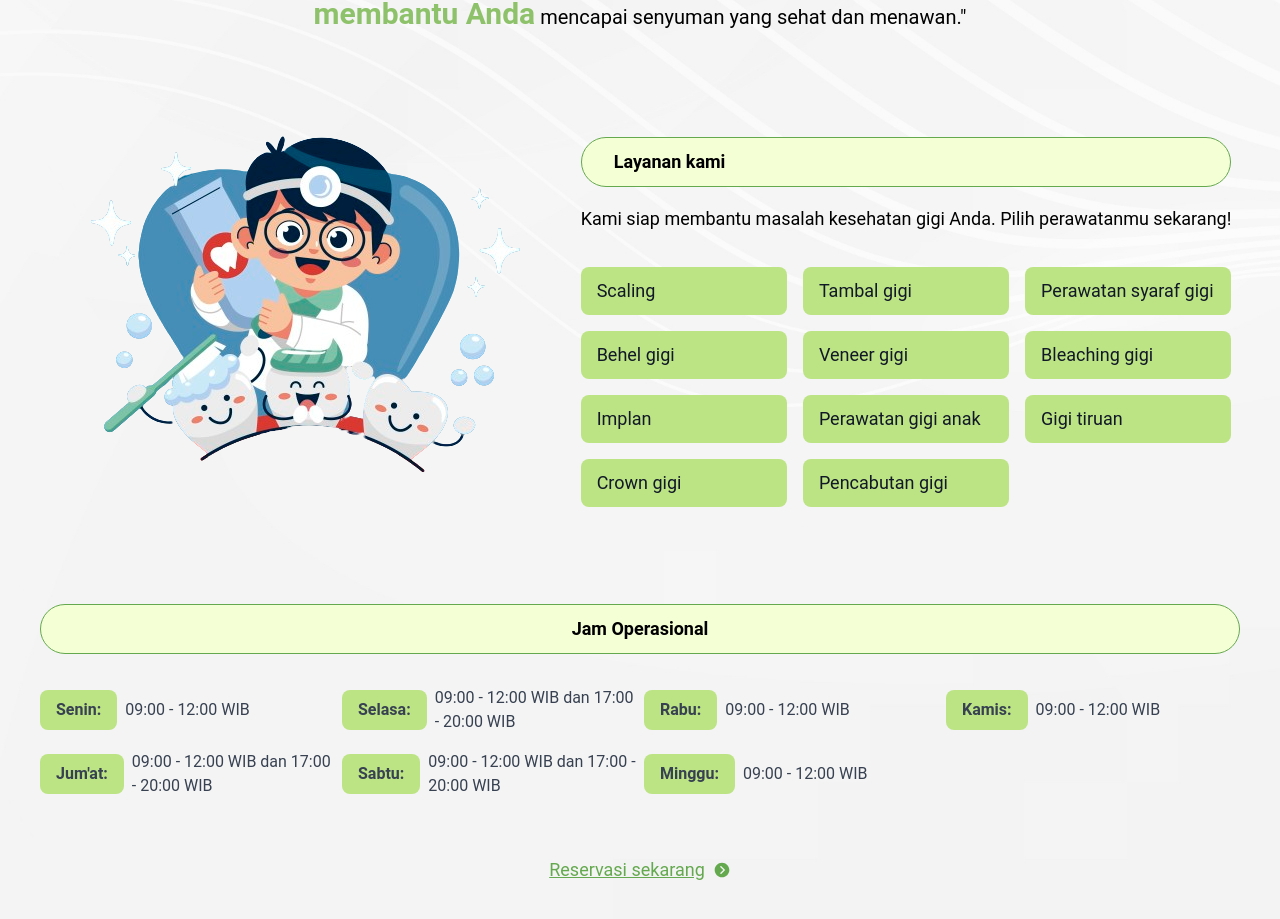
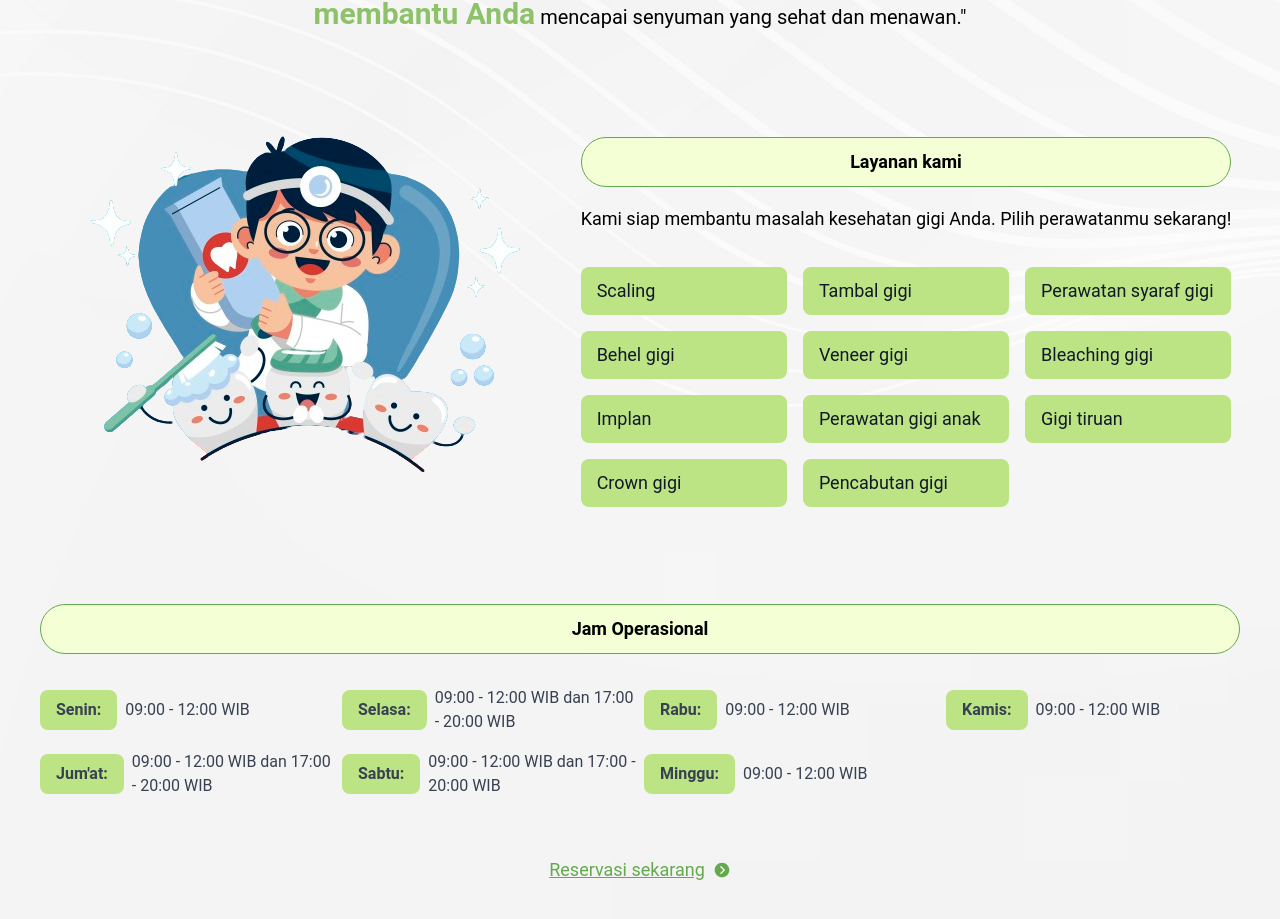
Before and after one commit to bangaffannn/KlinikGigiBogor, a React (Vite) app: page / in a window 1280 px wide. Shown: the part 908-1827 px from the top of the page. Built offline with nearby package versions, Linux system fonts and the light colour scheme.

Commit message:
Centering text

```diff
--- a/src/components/Layanan.jsx
+++ b/src/components/Layanan.jsx
@@ -47,7 +47,7 @@ export default function Layanan() {
       <div className="flex flex-col md:flex-row justify-center items-center gap-8">
         <img src={Img1} alt="image" className="w-full md:w-auto" />
         <div className="text-center md:text-left">
-          <h1 className="font-bold px-8 py-2 text-md rounded-full bg-accent border border-tertiary">
+          <h1 className="text-center font-bold px-8 py-2 text-md rounded-full bg-accent border border-tertiary">
             Layanan kami
           </h1>
           <p className="mt-4">
```
